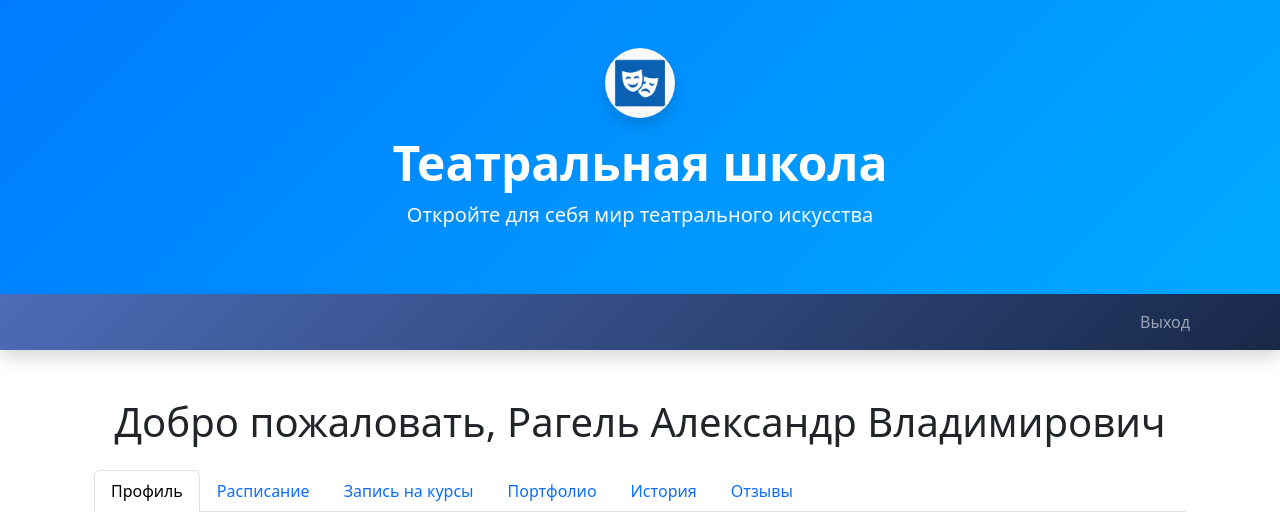
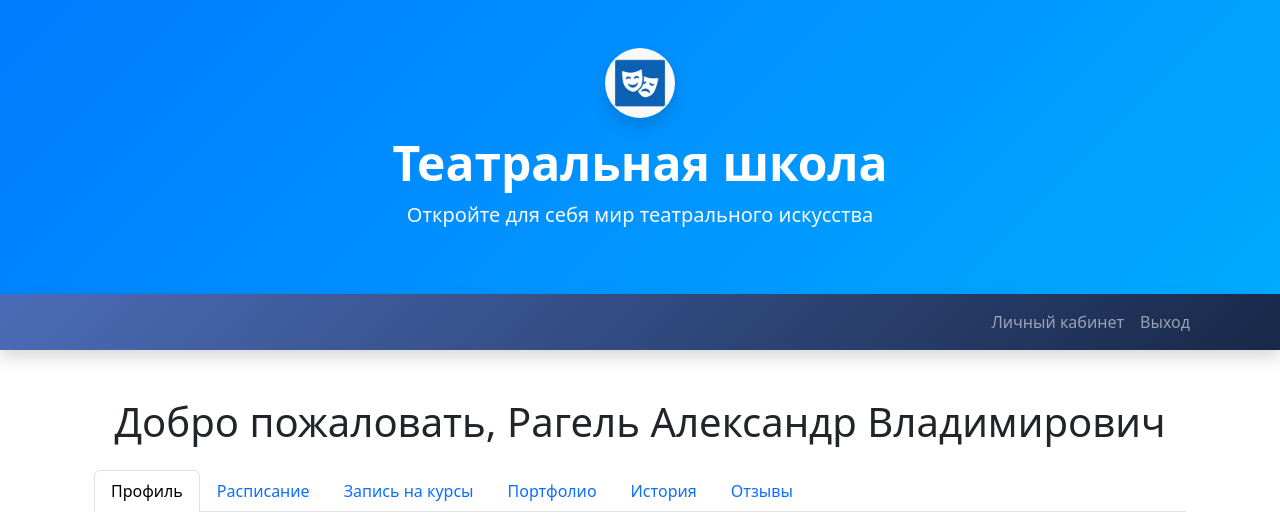
Before and after one commit to ragelalexandr/theater-school-app-flask, a Flask app: page /student/dashboard in a window 1280 px wide. Shown: the top 516 px of the page. Run offline with Flask 3, Linux system fonts and the light colour scheme; a user stored in the database is signed in; some libraries are stand-ins or nearby versions.

Commit message:
панель пользователя добавлена в навигационное меню

```diff
--- a/app/templates/partials/navbar.html
+++ b/app/templates/partials/navbar.html
@@ -14,6 +14,19 @@
     <div class="collapse navbar-collapse" id="navbarNav">
       <ul class="navbar-nav ms-auto">
         {% if current_user.is_authenticated %}
+          {% if current_user.role == 'student' %}
+            <li class="nav-item">
+              <a class="nav-link" href="{{ url_for('student.dashboard') }}">Личный кабинет</a>
+            </li>
+          {% elif current_user.role == 'teacher' %}
+            <li class="nav-item">
+              <a class="nav-link" href="{{ url_for('teacher.dashboard') }}">Кабинет преподавателя</a>
+            </li>
+          {% elif current_user.role == 'admin' %}
+            <li class="nav-item">
+              <a class="nav-link" href="{{ url_for('admin.dashboard') }}">Панель администратора</a>
+            </li>
+          {% endif %}
           <li class="nav-item">
             <a class="nav-link" href="{{ url_for('student.logout') }}">Выход</a>
           </li>
```
Also changed, not shown: instance/site.db.
